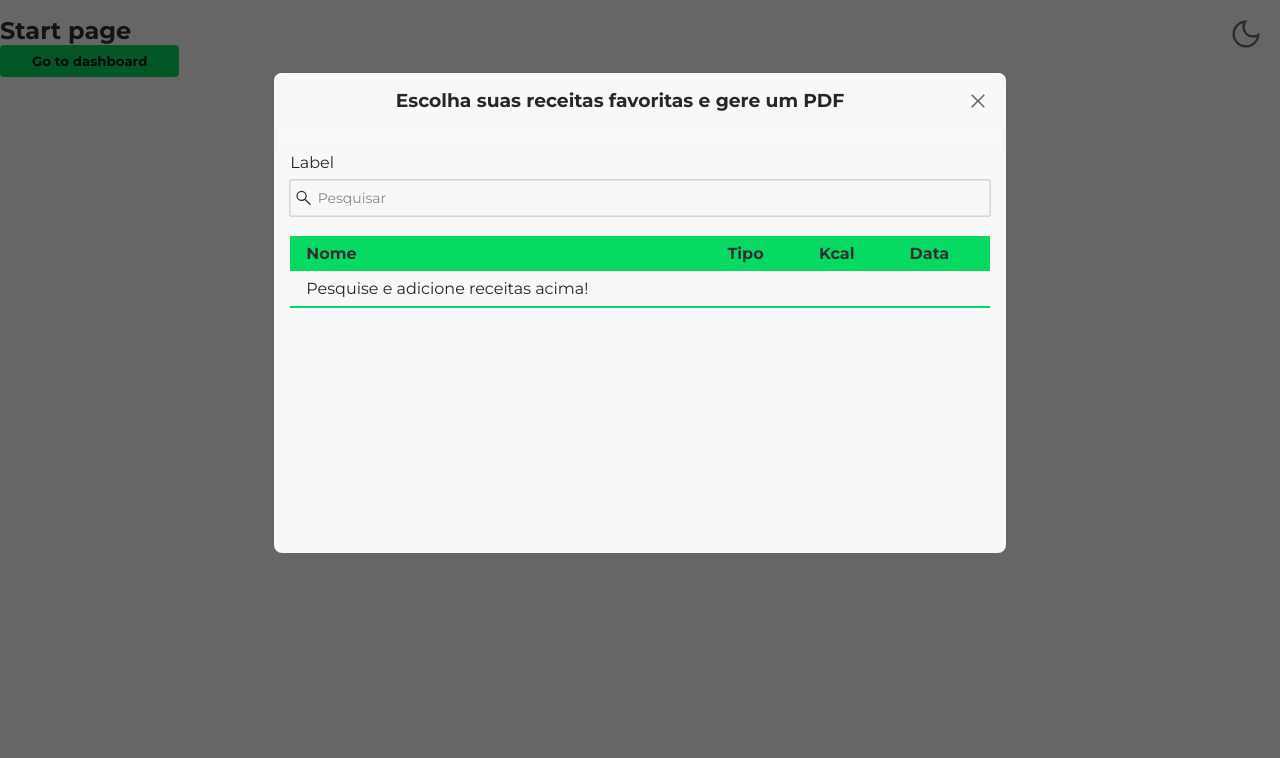
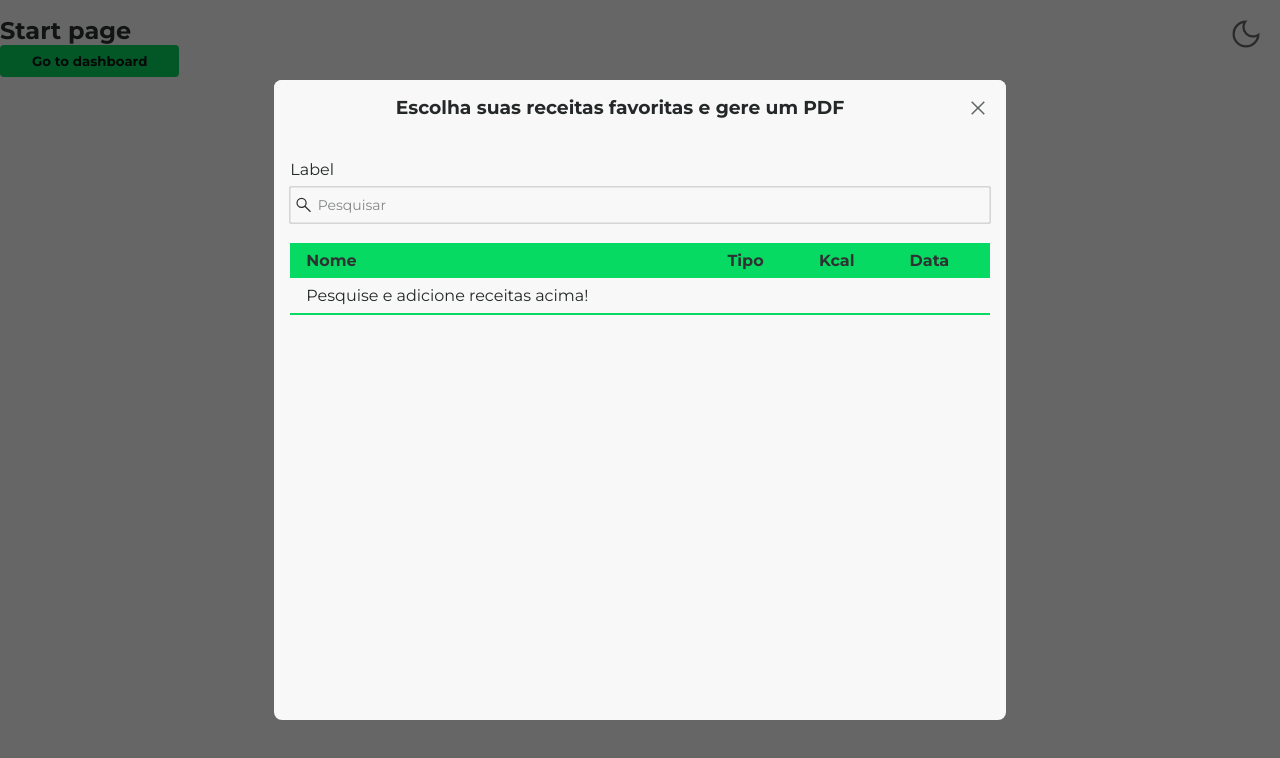
Before and after one commit to peedrofernandes/recipes-organizer, a React app: page / in a window 1280 px wide. Shown: the top 758 px of the page. Built offline with nearby package versions, Linux system fonts and the light colour scheme; what @react-pdf/renderer would draw is missing.

Commit message:
Fixed horizontal scroll of dropdowns

```diff
--- a/src/infra/ui/components/cards/IngredientSelectionCard.tsx
+++ b/src/infra/ui/components/cards/IngredientSelectionCard.tsx
@@ -37,6 +37,14 @@ const Fieldset = styled.fieldset`
 
 const Macros = styled.ul`
   white-space: nowrap;
+
+  font-size: 12px;
+
+  ${({ theme }) => `
+    @media ${theme.breakpoints.sm} {
+      font-size: 14px;
+    }
+  `}
 
   & > li {
     font-weight: bold;
--- a/src/infra/ui/components/forms/Form/styles.ts
+++ b/src/infra/ui/components/forms/Form/styles.ts
@@ -4,7 +4,7 @@ export const FormContainer = styled.form`
   display: flex;
   flex-direction: column;
   padding: 0 16px 16px 16px;
-  max-height: 100%;
+  height: 100%;
   overflow-y: scroll;
 
   label {
@@ -31,6 +31,7 @@ export const FormContainer = styled.form`
 export const FieldSet = styled.fieldset<{
   errorStatus?: boolean
 }>`
+  position: relative;
   width: 100%;
   display: block;
   border: none;
@@ -135,6 +136,7 @@ export const SelectField = styled.span<{
 
 export const Dropdown = styled.ul`
   position: absolute;
+  max-width: 100%;
   z-index: 1000;
   background-color: ${({ theme }) => theme.main.primaryV1};
   border-radius: 0 8px 8px 0;
@@ -153,7 +155,7 @@ export const DropdownItem = styled.li<{
   display: flex;
   justify-content: space-between;
   align-items: center;
-  gap: 16px;
+  gap: 8px;
 
   p {
     color: ${({ theme, active }) => active ? theme.color.green : "unset"} !important;
@@ -172,7 +174,8 @@ export const MacrosList = styled.ul`
   display: flex;
   justify-content: space-evenly;
   position: relative;
-  gap: 16px;
+  font-size: 12px;
+  gap: 8px;
   font-weight: bold;
 
   li:nth-child(1) {
@@ -186,7 +189,7 @@ export const MacrosList = styled.ul`
   }
 `
 
-export const IngredientListItem = styled.div`
+export const IngredientListItem = styled.li`
   display: flex;
   align-items: center;
   justify-content: space-between;
--- a/src/infra/ui/components/modals/_Modal.tsx
+++ b/src/infra/ui/components/modals/_Modal.tsx
@@ -16,17 +16,18 @@ const ModalBackground = styled.div`
   height: 100vh;
   background-color: rgba(0, 0, 0, .6);
   z-index: 1;
+  display: flex;
+  align-items: center;
+  justify-content: center;
 `
 
 const ModalBox = styled.div`
   position: relative;
-  margin-top: 10%;
   background-color: ${({ theme }) => theme.main.primaryV2};
   color: ${({ theme }) => theme.main.contrastV2};
   width: 100%;
   border-radius: 8px;
-  min-height: 60vh;
-  max-height: 80vh;
+  height: 80vh;
   overflow-y: auto;
 `
 
@@ -39,7 +40,6 @@ const TopContainer = styled.div`
   gap: 16px;
   top: 0;
   width: 100%;
-  filter: ${({ theme }) => `drop-shadow(0 12px 6px ${theme.main.primaryV2})`};
   display: flex;
   justify-content: space-between;
 
@@ -50,6 +50,7 @@ const TopContainer = styled.div`
 `
 
 const ModalContent = styled.div`
+  height: 80%;
 `
 
 type ModalProps = {
--- a/src/infra/ui/components/styles.ts
+++ b/src/infra/ui/components/styles.ts
@@ -24,12 +24,28 @@ export const Title = styled.div<{
 `
 
 export const Text = styled.p`
-  font-size: 16px;
+
+  font-size: 14px;
+
+
+  ${({ theme }) => `
+    @media ${theme.breakpoints.md} {
+      font-size: 16px;
+    }
+  `}
+
   color: ${({ theme }) => theme.main.contrastV1};
 `
 
 export const Subtitle = styled.p`
-  font-size: 14px;
+  font-size: 12px;
+
+  ${({ theme }) => `
+    @media ${theme.breakpoints.md} {
+      font-size: 14px;
+    }
+  `}
+
   color: ${({ theme }) => theme.main.contrastV1 + "90"};
 
 `
@@ -37,6 +53,14 @@ export const Subtitle = styled.p`
 export const Span = styled.span<{
   color?: string
 }>`
+  font-size: 10px;
+
+  ${({ theme }) => `
+    @media ${theme.breakpoints.md} {
+      font-size: 12px;
+    }
+  `}
+
   font-weight: bold;
   color: ${({ color }) => color ?? "inherit"};
 `
```
